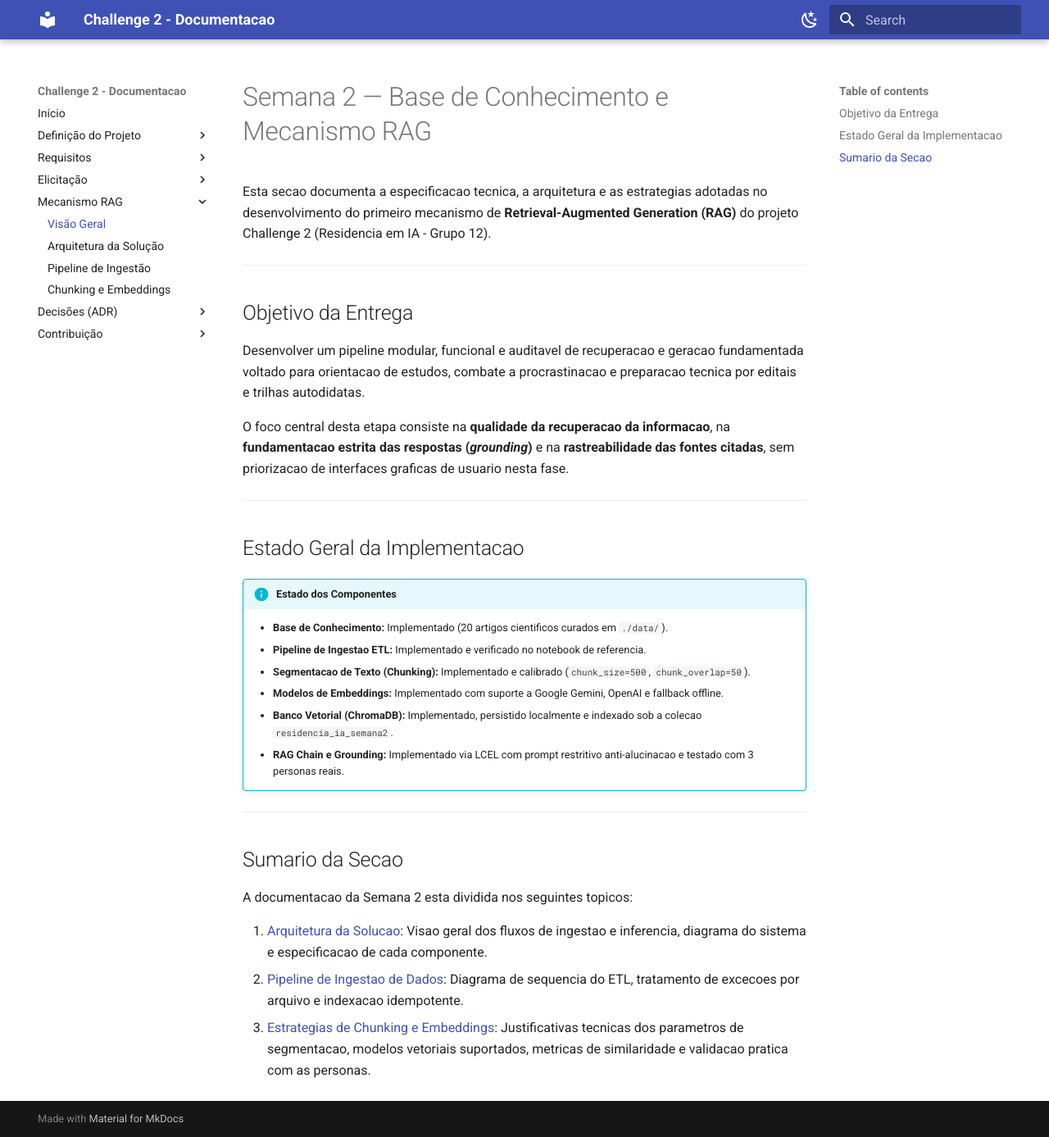
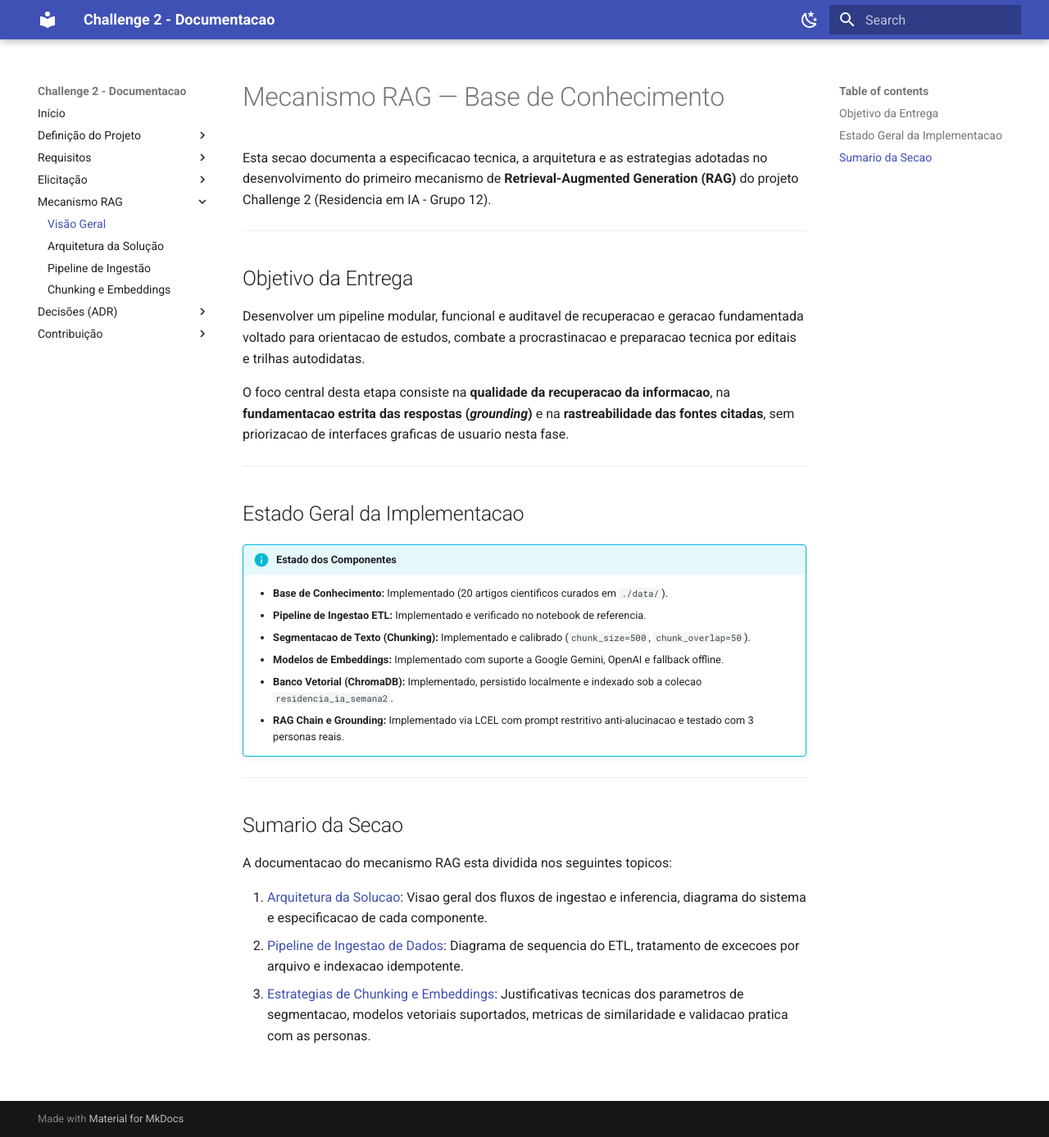
Before and after one commit to Residencia-em-IA-Challenge-2-Grupo-12/Challenge2-documentation, an MkDocs documentation site: the page built from docs/mecanismo-rag/index.md, in a window 1280 px wide and 1387 px high. Shown: the whole window at 82% size. Built offline with MkDocs 1.6.1 and Material for MkDocs 9.7.7, drawn with Linux system fonts in a browser that asks for light colours.

Commit message:
docs: remove pasta temporaria de requisitos e atualiza indice do mecanismo RAG

```diff
--- a/docs/mecanismo-rag/index.md
+++ b/docs/mecanismo-rag/index.md
@@ -1,4 +1,4 @@
-# Semana 2 — Base de Conhecimento e Mecanismo RAG
+# Mecanismo RAG — Base de Conhecimento
 
 Esta secao documenta a especificacao tecnica, a arquitetura e as estrategias adotadas no desenvolvimento do primeiro mecanismo de **Retrieval-Augmented Generation (RAG)** do projeto Challenge 2 (Residencia em IA - Grupo 12).
 
@@ -26,8 +26,8 @@ O foco central desta etapa consiste na **qualidade da recuperacao da informacao*
 
 ## Sumario da Secao
 
-A documentacao da Semana 2 esta dividida nos seguintes topicos:
+A documentacao do mecanismo RAG esta dividida nos seguintes topicos:
 
 1. [Arquitetura da Solucao](arquitetura.md): Visao geral dos fluxos de ingestao e inferencia, diagrama do sistema e especificacao de cada componente.
 2. [Pipeline de Ingestao de Dados](pipeline-ingestao.md): Diagrama de sequencia do ETL, tratamento de excecoes por arquivo e indexacao idempotente.
-3. [Estrategias de Chunking e Embeddings](estrategias-rag.md): Justificativas tecnicas dos parametros de segmentacao, modelos vetoriais suportados, metricas de similaridade e validacao pratica com as personas.
+3. [Estrategias de Chunking e Embeddings](chunking-e-embeddings.md): Justificativas tecnicas dos parametros de segmentacao, modelos vetoriais suportados, metricas de similaridade e validacao pratica com as personas.
```
Also changed, not shown: docs/requisitos-new/index.md (deleted, +0 -36 lines).
